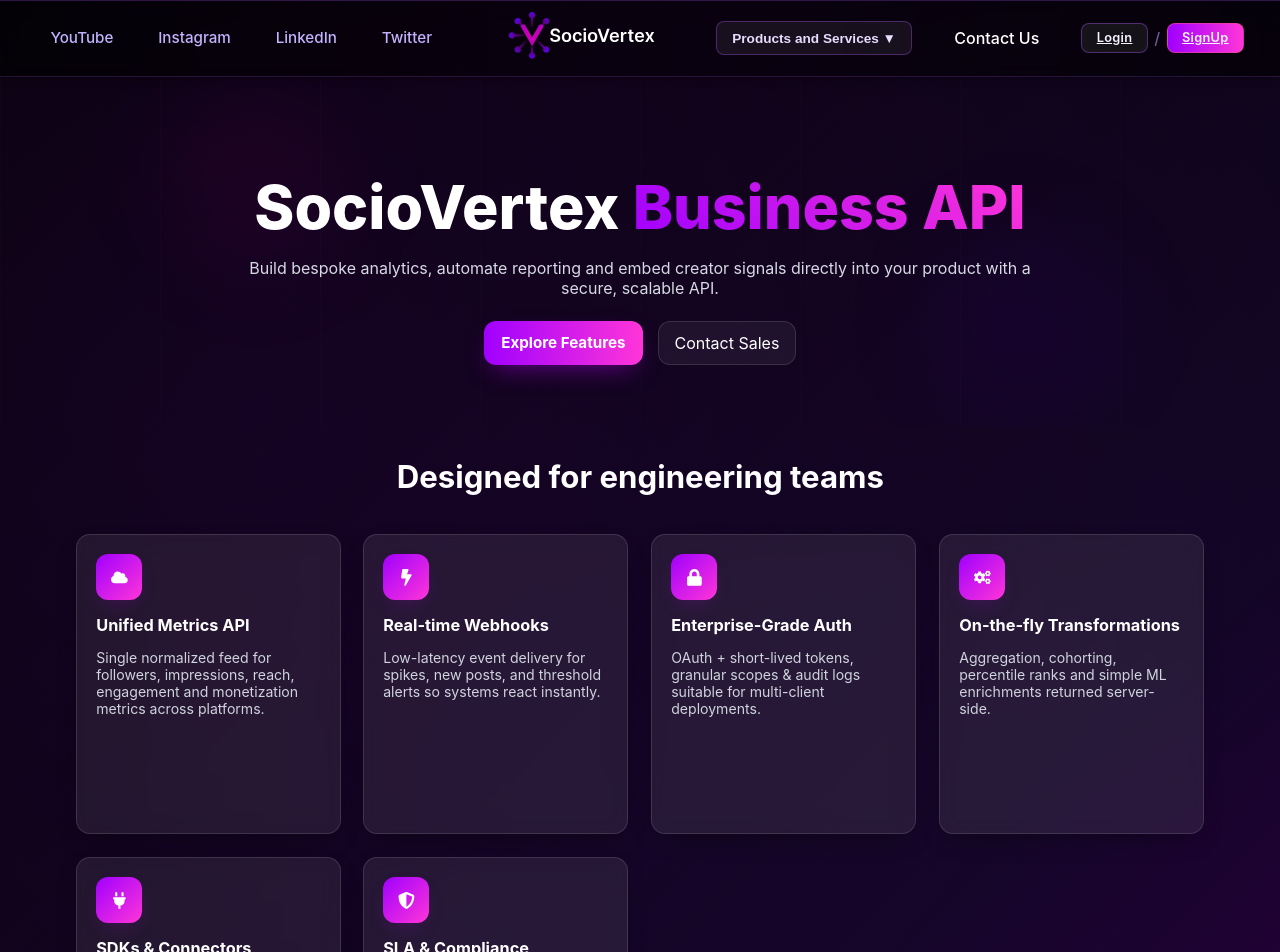
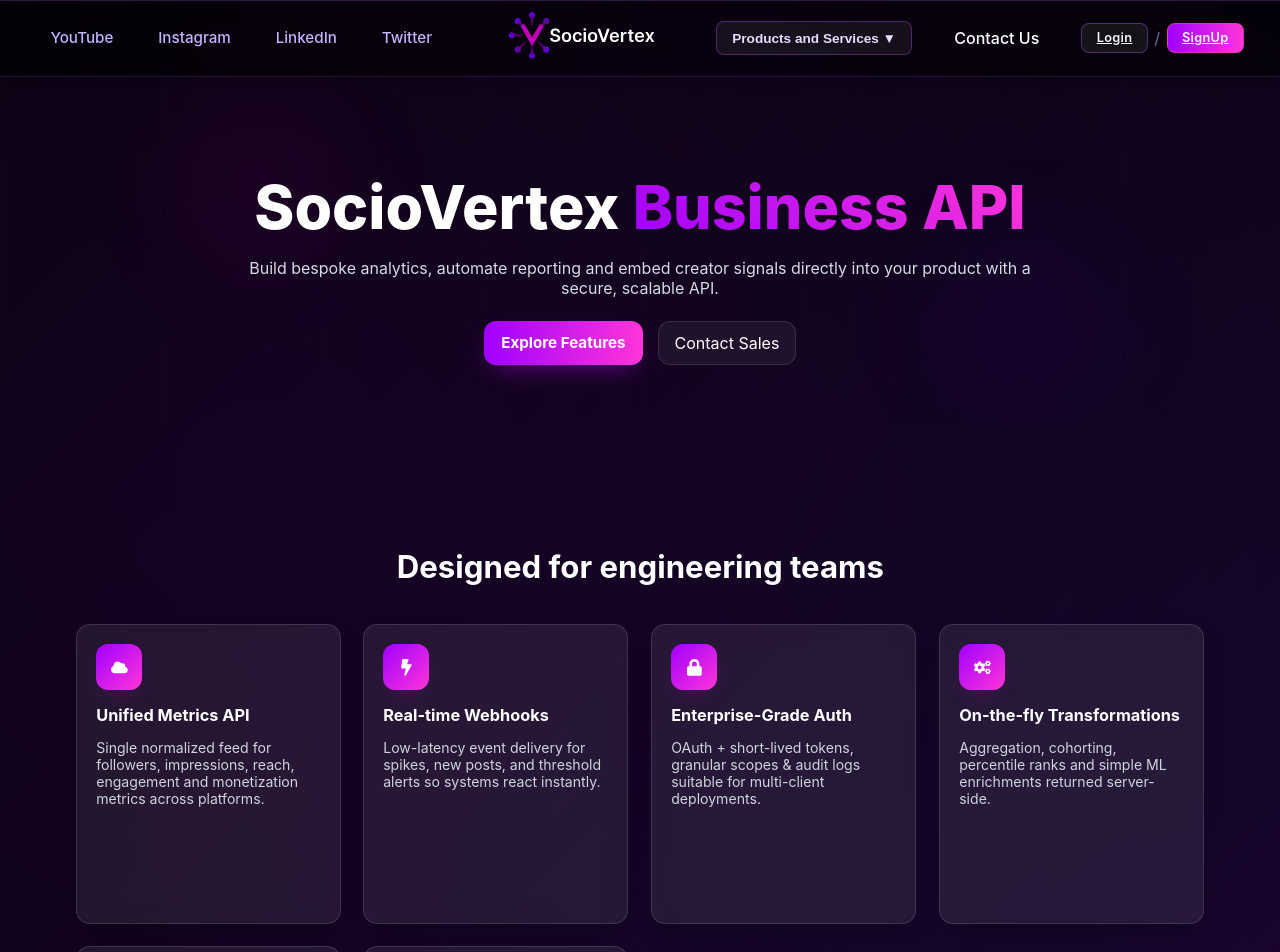
Before and after one commit to yashhhgoswami/SocioVertex-frontend, a React (Vite) app: page /api in a window 1280 px wide. Shown: the top 952 px of the page. Built offline with nearby package versions, Linux system fonts and the light colour scheme; no server answers.

Commit message:
fix(api): increase top padding for sections to improve heading spacing

```diff
--- a/src/pages/BusinessAPIPage.css
+++ b/src/pages/BusinessAPIPage.css
@@ -14,6 +14,11 @@
 
 .api-main { max-width:1180px; margin:0 auto; padding:2rem 1.6rem 5.5rem; }
 .section-title { font-size:1.95rem; text-align:center; font-weight:700; margin:0 0 2.4rem; }
+
+/* Add spacing above main sections so headings don't sit too close to preceding content */
+.features-section, .usage-section, .dev-section, .scale-section, .pricing-cta { padding-top:3.2rem; }
+.features-section .section-title, .usage-section .section-title, .dev-section .section-title, .scale-section .section-title { margin-top:1.6rem; }
+.section-title { padding-top:0.8rem; }
 
 .features-grid { display:grid; gap:1.4rem; grid-template-columns:repeat(auto-fill,minmax(260px,1fr)); }
 .feature-card { background:rgba(255,255,255,0.04); border:1px solid rgba(255,255,255,0.12); padding:1.2rem; border-radius:14px; display:flex; gap:.9rem; align-items:flex-start; transition:.28s; }
```
